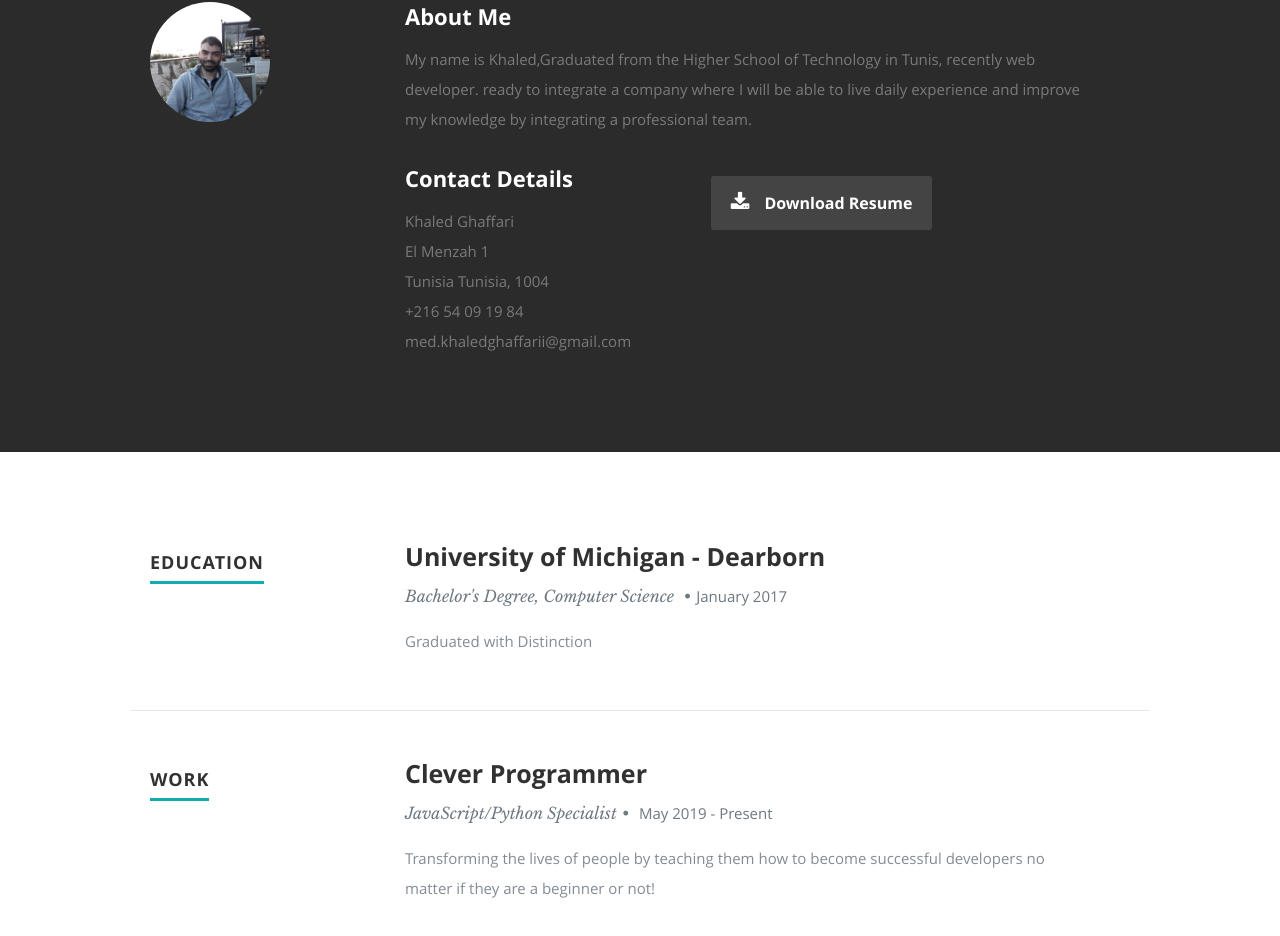
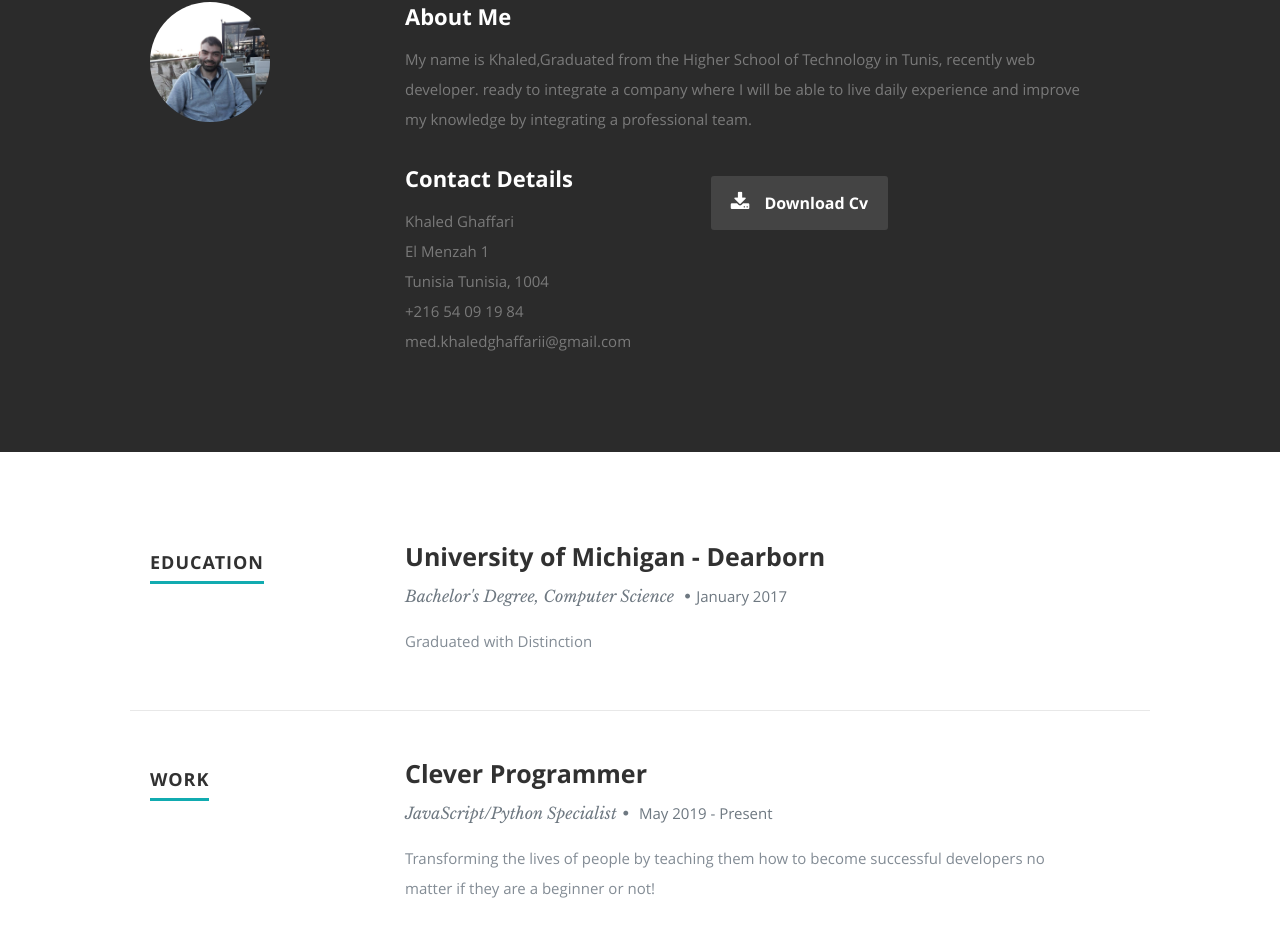
Before and after one commit to khaledghaffarii/My_Portfolio, a React (Create React App) app: page / in a window 1280 px wide. Shown: the part 894-1830 px from the top of the page. Built offline with nearby package versions, Linux system fonts and the light colour scheme.

Commit message:
refactor: add my links `facebook``instagram``linkedin``github`

```diff
--- a/public/resumeData.json
+++ b/public/resumeData.json
@@ -19,22 +19,22 @@
     "social": [
       {
         "name": "facebook",
-        "url": "https://www.facebook.com/nazariy1995",
+        "url": "https://www.facebook.com/profile.php?id=100008998810065",
         "className": "fa fa-facebook"
       },
       {
         "name": "linkedin",
-        "url": "https://www.linkedin.com/in/nazariydumanskyy/",
+        "url": "https://www.linkedin.com/in/mohamed-khaled-ghaffari-850a4a167/",
         "className": "fa fa-linkedin"
       },
       {
         "name": "instagram",
-        "url": "https://www.instagram.com/nazdumanskyy/",
+        "url": "https://www.instagram.com/khaledghaffari/?hl=fr",
         "className": "fa fa-instagram"
       },
       {
         "name": "github",
-        "url": "https://github.com/Nazariy995",
+        "url": "https://github.com/khaledghaffarii",
         "className": "fa fa-github"
       }
     ]
--- a/src/Components/About.js
+++ b/src/Components/About.js
@@ -40,7 +40,7 @@ class About extends Component {
                </div>
                <div className="columns download">
                   <p>
-                     <a href={resumeDownload} className="button"><i className="fa fa-download"></i>Download Resume</a>
+                     <a href={resumeDownload} className="button"><i className="fa fa-download"></i>Download Cv</a>
                   </p>
                </div>
             </div>
```
